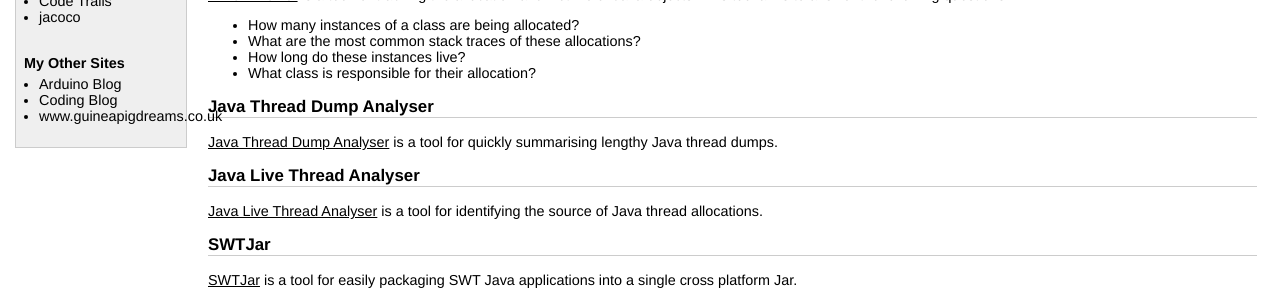
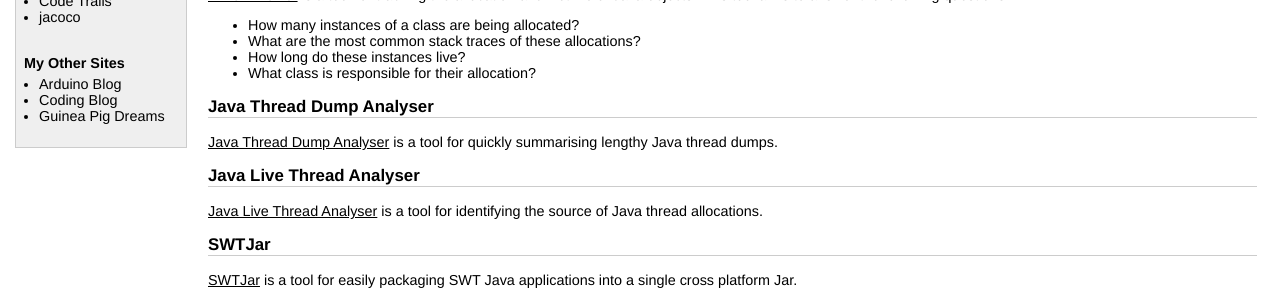
Before and after one commit to mchr3k/mchr3k.github.com, a Jekyll site: the page built from index.html, in a window 1280 px wide. Shown: the part 283-583 px from the top of the page. Built offline with Jekyll 4.4.1, drawn with Linux system fonts in a browser that asks for light colours.

Commit message:
Remove tld/www from link text

```diff
--- a/_layouts/default.html
+++ b/_layouts/default.html
@@ -59,7 +59,7 @@
 <ul class="nav">
 <li><a href="http://mchr3k-arduino.blogspot.com/">Arduino Blog</a>
 <li><a href="http://mchr3k-coding.blogspot.co.uk/">Coding Blog</a>
-<li><a href="http://www.guineapigdreams.co.uk/">www.guineapigdreams.co.uk</a>
+<li><a href="http://www.guineapigdreams.co.uk/">Guinea Pig Dreams</a>
 </ul>
 </div>
         </div>
```
